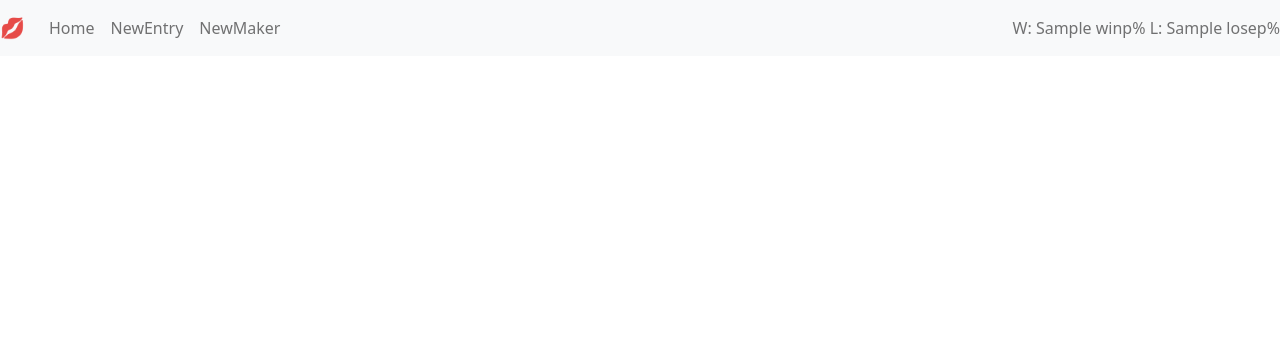
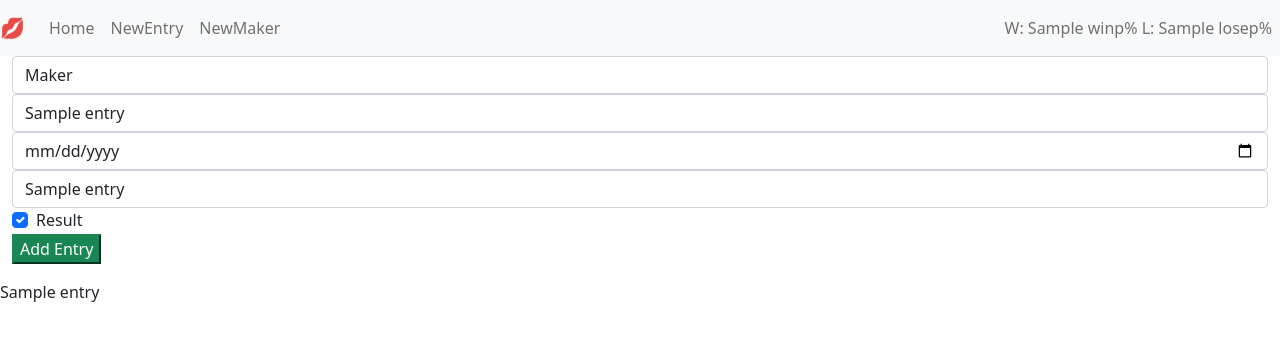
Before and after one commit to sillypears/raffle-entries, a Flask app: template templates/edit-entry.html in a window 1280 px wide. Shown: the top 341 px of the page. Run offline with Flask 2, Linux system fonts and the light colour scheme; the template is opened without the code that fills it: most values are stand-ins (such as "Sample title", 1, 10 or a date in 2020).

Commit message:
Should still work

```diff
--- a/db/db.py
+++ b/db/db.py
@@ -30,7 +30,7 @@ def get_maker(db, id, conf):
 
 def get_entries(db, conf):
     cur = db.cursor()
-    cur.execute("SELECT * FROM all_entries ORDER BY epoch, id ASC")
+    cur.execute("SELECT * FROM all_entries ORDER BY epoch, id   ")
     return cur
 
 def get_entry(db, id, conf):
--- a/main.py
+++ b/main.py
@@ -1,4 +1,5 @@
 from flask import Flask, render_template, request, jsonify, redirect
+import math
 from pprint import pprint
 from datetime import datetime
 
@@ -8,15 +9,13 @@ conf = app_config['dev']
 
 app = Flask(__name__, static_folder='static')
 
-
 @app.route("/", methods=["GET"])
 def index():
     db = database.get_db(conf)
     e = database.get_entries(db, conf)
     entries = e.fetchall()
-    percs = get_percs()
     db.close()
-    return render_template("index.html", entries=entries, headers=e.description, percs=percs, total=len(entries))
+    return render_template("index.html", percs=get_percs(), entries=entries, headers=e.description, total=len(entries))
 
 
 @app.route("/add/maker", methods=["GET", "POST"])
@@ -32,11 +31,10 @@ def add_maker():
         db = database.get_db(conf)
         entry = database.add_maker(
             db, {'name': name, 'display': display}, conf)
-        print(entry.fetchall())
         db.close()
         return redirect("/")
     else:
-        return render_template("add-maker.html")
+        return render_template("add-maker.html", percs=get_percs())
 
 
 @app.route("/add/entry", methods=["GET", "POST"])
@@ -65,21 +63,26 @@ def add_entry():
         db = database.get_db(conf)
         makers = database.get_makers(db, conf).fetchall()
         db.close()
-        return render_template("add-entry.html", makers=makers)
+        return render_template("add-entry.html", percs=get_percs(), makers=makers)
 
 
-@app.route("/edit/entry", methods=["GET", "POST"])
-def edit_entry():
-    db = database.get_db(conf)
-    entry = db.get_entry(request.form['id'])
-    return render_template("edit-entry.html", entry=entry)
+@app.route("/edit/entry/<id>", methods=["GET", "POST"])
+def edit_entry(id):
+    if request.method == "GET":
+        db = database.get_db(conf)
+        entry = database.get_entry(db, id, conf).fetchall()[0]
+        makers = database.get_makers(db, conf).fetchall()
+        db.close()
+        return render_template("edit-entry.html",  percs=get_percs(),  entry=entry, makers=makers)
+    elif request.method == "POST":
+        return index()
 
 
 @app.route("/edit/maker", methods=["GET", "POST"])
 def edit_maker():
     db = database.get_db(conf)
     maker = db.get_maker(request.form['id'])
-    return render_template("edit-maker.html", maker=maker)
+    return render_template("edit-maker.html", percs=get_percs(), maker=maker)
 
 
 @app.route("/toggle-result", methods=["POST"])
@@ -110,8 +113,8 @@ def get_percs():
             percs['lose'] = int(perc[1])
 
     percs['total'] = percs['win'] + percs['lose']
-    percs['winp'] = int(percs['win'] / percs['total'] * 100)
-    percs['losep'] = int(percs['lose'] / percs['total'] * 100)
+    percs['winp'] = int(round(percs['win'] / percs['total'] * 100, 0))
+    percs['losep'] = int(round(percs['lose'] / percs['total'] * 100, 0))
     db.close()
     return percs
 if __name__ == "__main__":
--- a/static/js/index.js
+++ b/static/js/index.js
@@ -18,6 +18,17 @@ function toggleResult(id, result) {
         },
         success: function(res) {
             $(`td#result-${id}`).text(($(`td#result-${id}`).text() === "W") ? "L" : "W")
+            const results = $('td.result')
+            let wResults = lResults = tResults = 0
+            for (result of results) {
+                if (result.textContent == "W") { wResults += 1}
+                if (result.textContent =="L") { lResults += 1}
+                tResults += 1
+            }
+            console.log($('span#win-perc-navbar'))
+            $('span#win-perc-navbar')[0].textContent = (wResults /tResults * 100).toFixed()
+            $('span#lose-perc-navbar')[0].textContent = (lResults /tResults * 100).toFixed()
+
         }
     })
 }
--- a/templates/add-entry.html
+++ b/templates/add-entry.html
@@ -1,6 +1,6 @@
 {% extends "layout.html" %}
 {% block content %}
-<div class="container">
+<div class="container-fluid">
     <form action="" method="POST">
         <div class="form-group">
             <select id="maker" name="maker" class="select form-control">
--- a/templates/edit-entry.html
+++ b/templates/edit-entry.html
@@ -1,4 +1,34 @@
 {% extends "layout.html" %}
 {% block content %}
 
+<div class="container-fluid">
+    <form action="" method="POST">
+        <div class="form-group">
+            <select id="maker" name="maker" class="select form-control">
+                <option value=-1 name="maker-default">Maker</option>
+
+                {% for m in makers %}
+                <option value={{ m[0] }} name="maker-{{ m[1] }}" {% if m[0] == entry[7] %} selected {% endif %}>{{ m[2] }}</option>
+                {% endfor %}
+            </select>
+        </div>
+        <div class="form-group">
+            <input type="textbox" id="link" name="link" class="form-control" value="{{ entry[5] }}"placeholder="Raffle Link" />
+        </div>
+        <div class="form-group">
+            <input type="date" id="date" name="date" class="form-control" value="{{entry[3]}}" placeholder="Date" />
+        </div>
+        <div class="form-group">
+            <input type="textarea" id="notes" name="notes" class="form-control" value="{{ entry[4] }}" placeholder="Notes" />
+        </div>
+        <div class="form-check">
+            <label for="result" class="form-check-label">Result</label>
+            <input type="checkbox" id="result" name="result" class="form-check-input" {% if entry[1] %} checked {% endif %} />
+        </div>
+        <div class="form-group">
+            <button type="submit" class="btn-success">Add Entry</button>
+        </div>
+    </form>
+</div>
+{{ entry[1]}}
 {% endblock %}
--- a/templates/layout.html
+++ b/templates/layout.html
@@ -25,12 +25,12 @@
                     <a class="nav-link" href="/add/maker">NewMaker</a>
                 </li>
             </ul>
-            <span class="navbar-text ms-auto">
+            <span class="navbar-text ms-auto me-2">
                 <span class="">
-                    W: {{ percs.winp }}%
+                    W: <span id="win-perc-navbar" >{{ percs.winp }}</span>%
                 </span>
                 <span class="">
-                    L: {{ percs.losep }}%
+                    L: <span id="lose-perc-navbar" >{{ percs.losep }}</span>%
                 </span>
             <span>
         </div>
```
Also changed, not shown: templates/index.html (+18 -8 lines).
